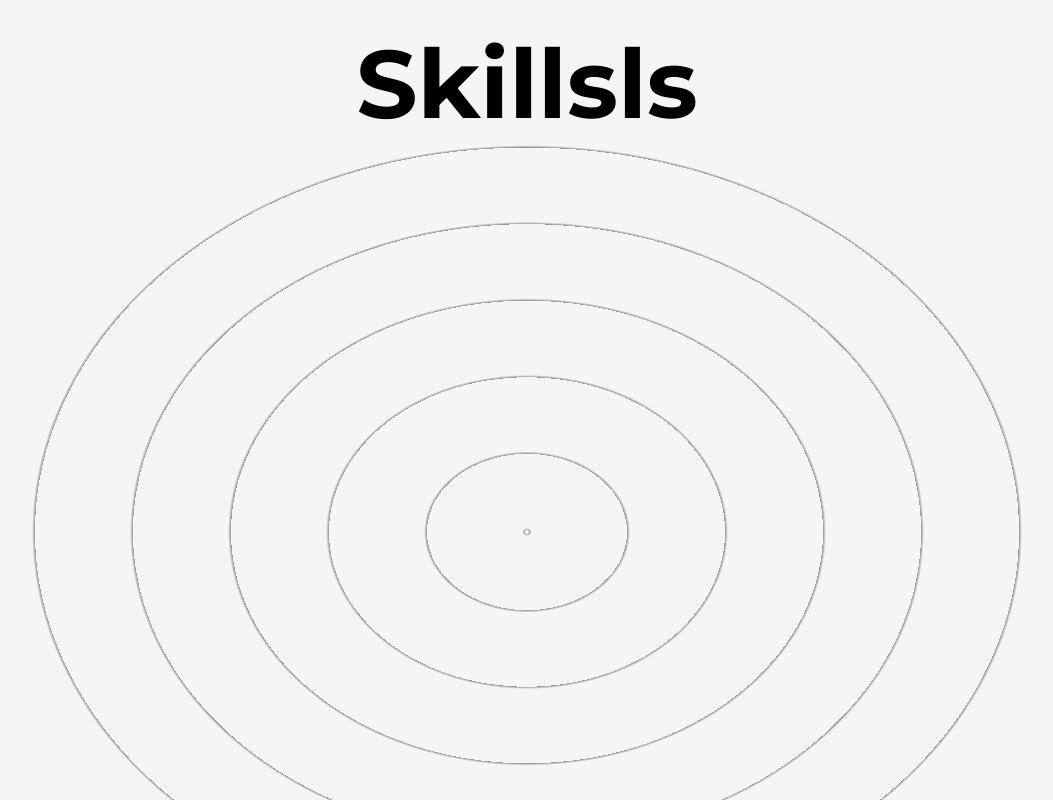
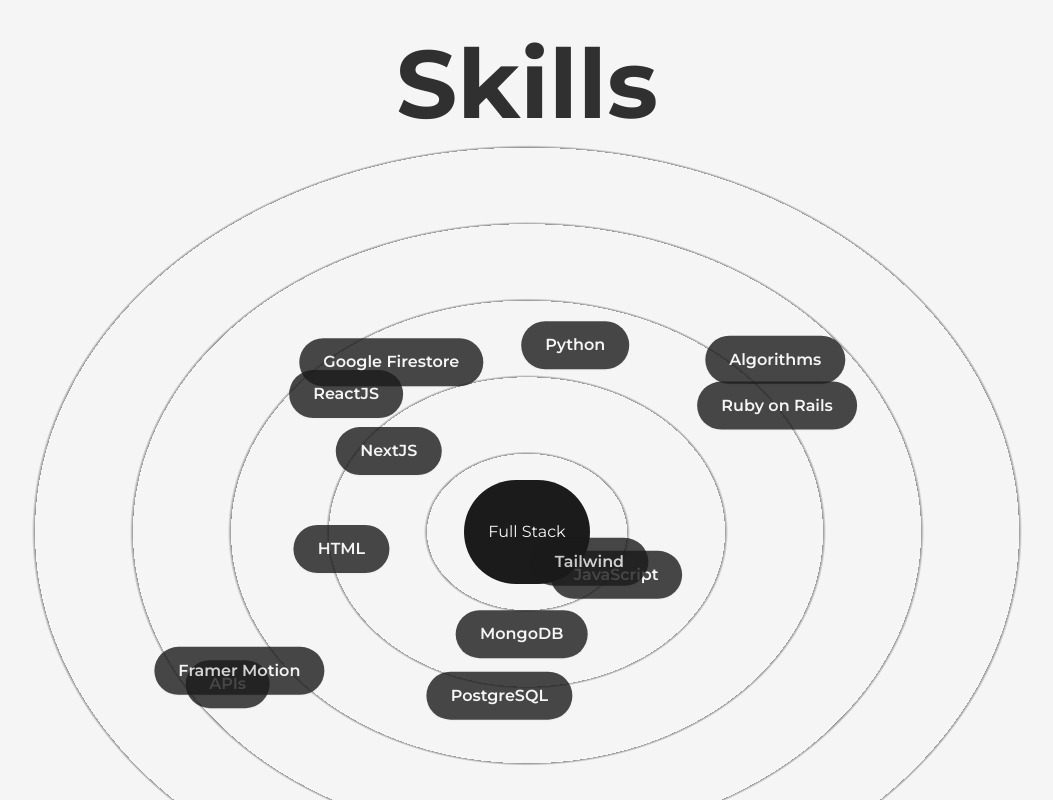
Before and after one commit to Haoran-ryan/ryan-portfolio, a Next.js app: page /about in a window 1280 px wide. Shown: the part 1420-2220 px from the top of the page, without its empty margins (113-1166 px from the left). Built offline with nearby package versions, Linux system fonts and the light colour scheme; a web font is replaced by a local one.

Commit message:
skill done; hire me update

```diff
--- a/components/HireMe.jsx
+++ b/components/HireMe.jsx
@@ -1,9 +1,23 @@
+"use client";
+
+import { useState } from "react";
 import Image from "next/image";
 import LinkButton from "./LinkButton";
+import UnfoldLessIcon from "@mui/icons-material/UnfoldLess";
+import UnfoldMoreIcon from "@mui/icons-material/UnfoldMore";
+
 const HireMe = () => {
+  const [open, setOpen] = useState(true);
+  const handleStackClick = () => {
+    setOpen((prev) => !prev);
+  };
   return (
     <div className="flex-center fixed bottom-20 right-20 overflow-hidden">
-      <div className="flex-center relative h-auto w-[300px]">
+      <div
+        className={`flex-center relative h-auto w-[300px] ${
+          open ? "" : "!invisible"
+        }`}
+      >
         <Image
           src="/images/Full_Stack_Development.png"
           alt="banner"
@@ -14,8 +28,21 @@
         <LinkButton
           href=""
           label="Hire Me"
-          className="fixed h-[130px] w-[130px] !rounded-full bg-dark text-center  text-light opacity-80 shadow-md hover:border-dark hover:bg-light hover:text-dark hover:opacity-100 hover:shadow-lg"
+          className="fixed h-[130px] w-[130px] !rounded-full bg-dark text-center  text-light opacity-80 shadow-md hover:border-dark  hover:bg-light hover:text-dark hover:opacity-100 hover:shadow-lg"
         />
+      </div>
+      <div
+        onClick={handleStackClick}
+        className="absolute bottom-16 right-10 cursor-pointer"
+      >
+        {open ? (
+          <UnfoldLessIcon fontSize="large" />
+        ) : (
+          <UnfoldMoreIcon
+            fontSize="large"
+            className="animate-pulse hover:scale-125 hover:animate-none"
+          />
+        )}
       </div>
     </div>
   );
--- a/components/Skills.jsx
+++ b/components/Skills.jsx
@@ -1,10 +1,43 @@
-import React from "react";
+"use client";
+import { motion } from "framer-motion";
+import { myFullStackSkills, getRandomNumber } from "@/constants";
+
+export const SkillCard = ({ label, x, y }) => {
+  return (
+    <motion.div
+      whileHover={{ scale: 1.1 }}
+      initial={{ x: 0, y: 0 }}
+      whileInView={{ x, y }}
+      transition={{ duration: 1.5 }}
+      className="flex-center absolute cursor-pointer rounded-full border-dark bg-dark px-6 py-3 font-semibold text-light opacity-80 shadow-sm hover:z-50 hover:border hover:bg-light hover:text-dark/75 hover:opacity-100 hover:shadow-xl"
+    >
+      {label}
+    </motion.div>
+  );
+};
 
 const Skills = () => {
   return (
     <>
-      <h2 className="mt-64 w-full text-center text-8xl font-bold">Skillsls</h2>
-      <div className="flex-center relative h-screen w-full rounded-full bg-circularLight"></div>
+      <h2 className="mt-64 w-full text-center text-8xl font-bold text-dark/90">
+        Skills
+      </h2>
+      <div className="flex-center relative h-screen w-full rounded-full bg-circularLight">
+        <motion.div
+          whileHover={{ scale: 1.1 }}
+          className="flex-center cursor-pointer rounded-full bg-dark px-6 py-10 text-light shadow-dark"
+        >
+          Full Stack
+        </motion.div>
+        {myFullStackSkills.map((skill) => (
+          <SkillCard
+            key={skill.name}
+            label={skill.name}
+            x={`${getRandomNumber(-28, 28)}vw`}
+            y={`${getRandomNumber(-28, 28)}vh`}
+          />
+        ))}
+      </div>
     </>
   );
 };
--- a/constants/index.js
+++ b/constants/index.js
@@ -104,3 +104,23 @@
   { label: "Projects Completed", value: 10 },
   { label: "Years of development", value: 1 },
 ];
+
+export const myFullStackSkills = [
+  { name: "NextJS", x: 0, y: 0 },
+  { name: "HTML", x: 0, y: 0 },
+  { name: "APIs", x: 0, y: 0 },
+  { name: "ReactJS", x: 0, y: 0 },
+  { name: "Python", x: 0, y: 0 },
+  { name: "JavaScript", x: 0, y: 0 },
+  { name: "Tailwind", x: 0, y: 0 },
+  { name: "MongoDB", x: 0, y: 0 },
+  { name: "Framer Motion", x: 0, y: 0 },
+  { name: "Google Firestore", x: 0, y: 0 },
+  { name: "PostgreSQL", x: 0, y: 0 },
+  { name: "Ruby on Rails", x: 0, y: 0 },
+  { name: "Algorithms", x: 0, y: 0 },
+];
+
+export function getRandomNumber(min, max) {
+  return Math.random() * (max - min) + min;
+}
```
